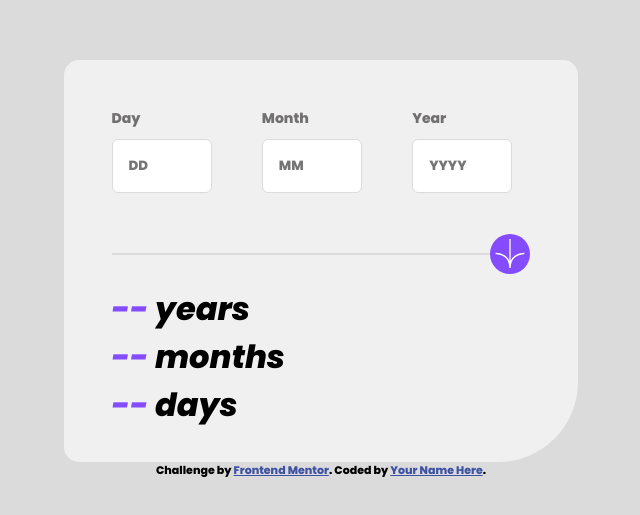
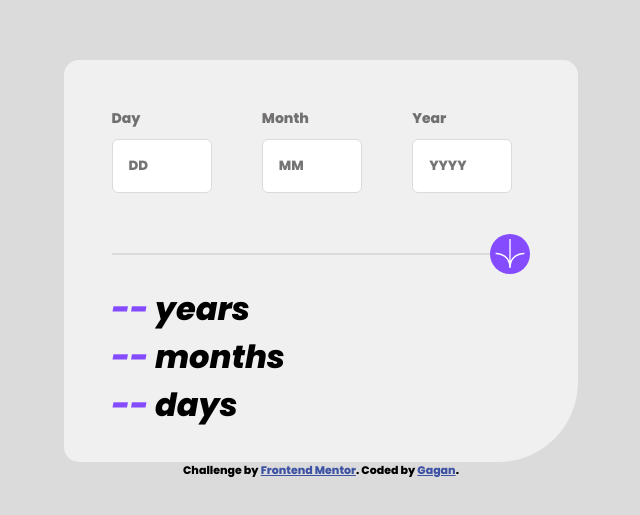
Before and after one commit to Gagangowda22/Age-calculator, a plain HTML site: page index.html in a window 1280 px wide. Shown: the part 131-646 px from the top of the page, without its empty margins (319-959 px from the left). Drawn offline with Linux system fonts and the light colour scheme.

Commit message:
added link

```diff
--- a/index.html
+++ b/index.html
@@ -91,7 +91,8 @@
       Challenge by
       <a href="https://www.frontendmentor.io?ref=challenge" target="_blank"
         >Frontend Mentor</a
-      >. Coded by <a href="#">Your Name Here</a>.
+      >. Coded by
+      <a href="https://www.linkedin.com/in/gagan-m-p-aa039822a/">Gagan</a>.
     </div>
     <script src="script.js"></script>
   </body>
```
